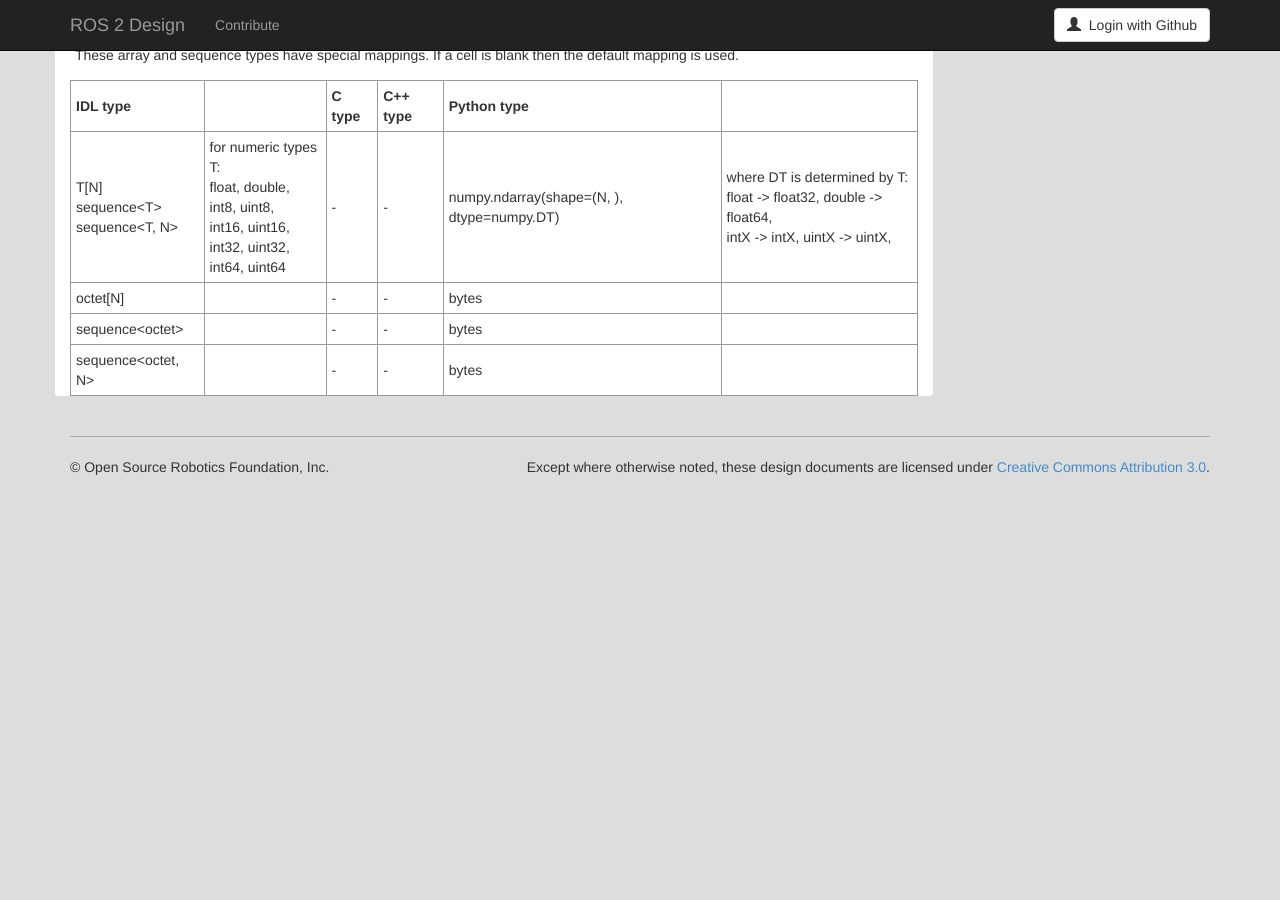
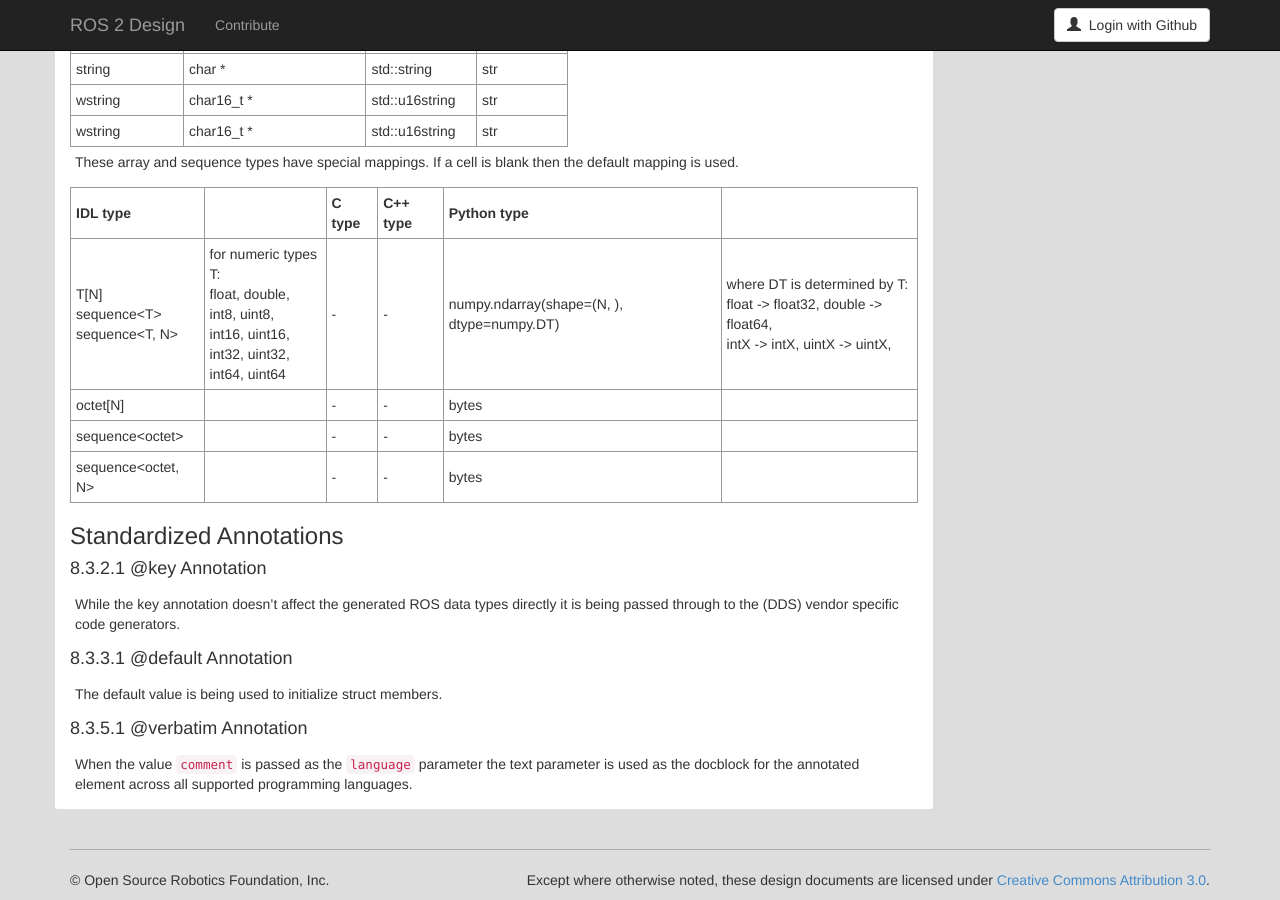
Before and after one commit to ros2/design, a Jekyll site: the page built from articles/142_idl.md, in a window 1280 px wide and 900 px high, scrolled down 4240 px. Built offline with Jekyll 4.4.1, drawn with Linux system fonts in a browser that asks for light colours; nearby versions of some CDN libraries; before the commit the page ends 4727 px from its top, so only the background shows below that; some of the changed text lies outside the part shown.

Commit message:
mention annotations

```diff
--- a/articles/142_idl.md
+++ b/articles/142_idl.md
@@ -159,6 +159,11 @@
 A multidimensional, fixed-size array is defined by the type of each item and the explicit sizes for each dimension.
 For now only a one-dimensional, fixed-size array is supported though.
 
+### Annotations
+
+The syntax for arbitrary annotations is supported.
+How each annotation type is being handled depends on the code generation described below.
+
 ## Code Generation
 
 <div class="alert alert-warning" markdown="1">
@@ -226,3 +231,17 @@
 | octet[N]                     |   | -                                 | -              | bytes                                           | |
 | sequence\<octet>              |   | -                                 | -              | bytes                                           | |
 | sequence<octet, N>           |   | -                                 | -              | bytes                                           | |
+
+### Standardized Annotations
+
+#### 8.3.2.1 @key Annotation
+
+While the key annotation doesn't affect the generated ROS data types directly it is being passed through to the (DDS) vendor specific code generators.
+
+#### 8.3.3.1 @default Annotation
+
+The default value is being used to initialize struct members.
+
+#### 8.3.5.1 @verbatim Annotation
+
+When the value `comment` is passed as the `language` parameter the text parameter is used as the docblock for the annotated element across all supported programming languages.
```
